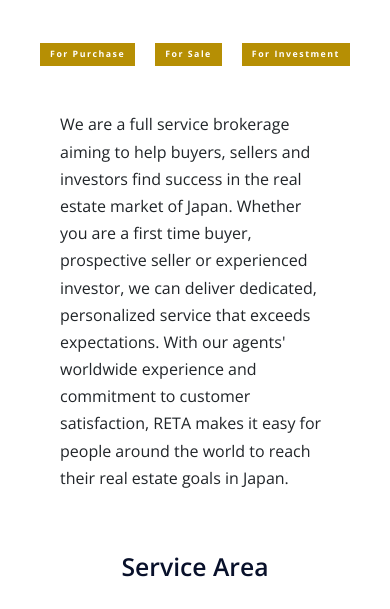
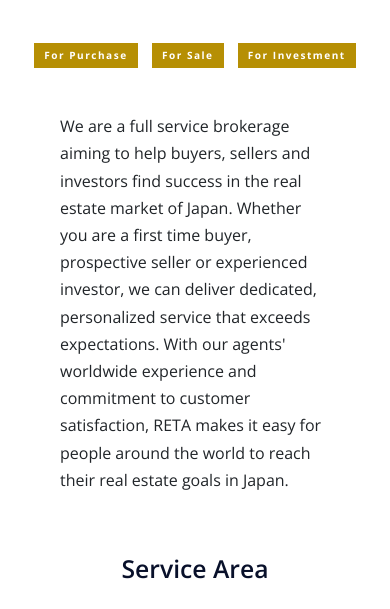
Before and after one commit to satomiichii/reta, a plain HTML site: page index.html in a window 390 px wide. Shown: the part 235-844 px from the top of the page. Drawn offline with nearby package versions, Linux system fonts and the light colour scheme.

Commit message:
small fix

```diff
--- a/style.css
+++ b/style.css
@@ -263,7 +263,7 @@ form {
     background-color: #b68f04;
     color: #ffff;
     font-weight: 700;
-    font-size: 0.55rem;
+    font-size: 0.63rem;
     letter-spacing: 1.5px;
   }
 
```
